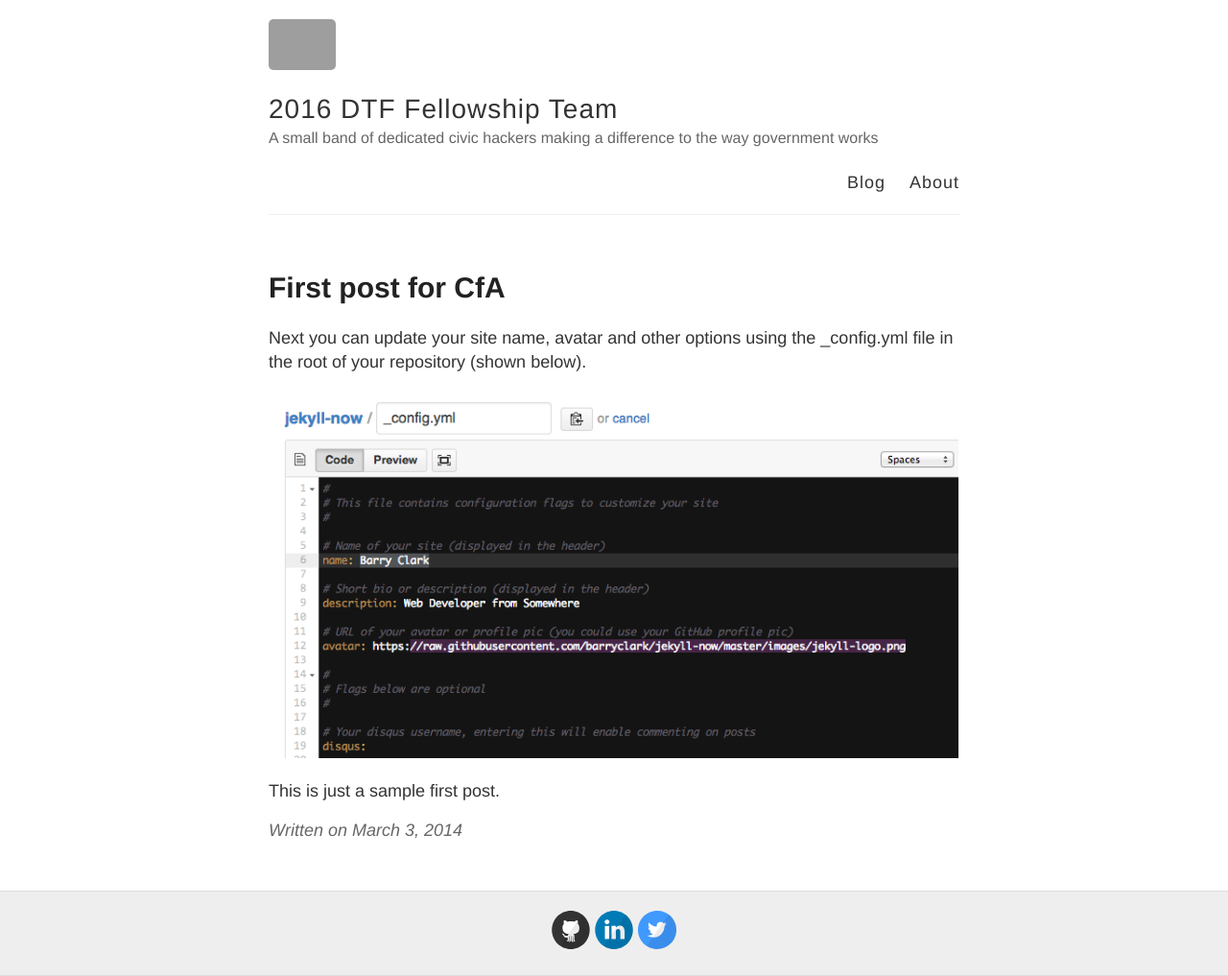
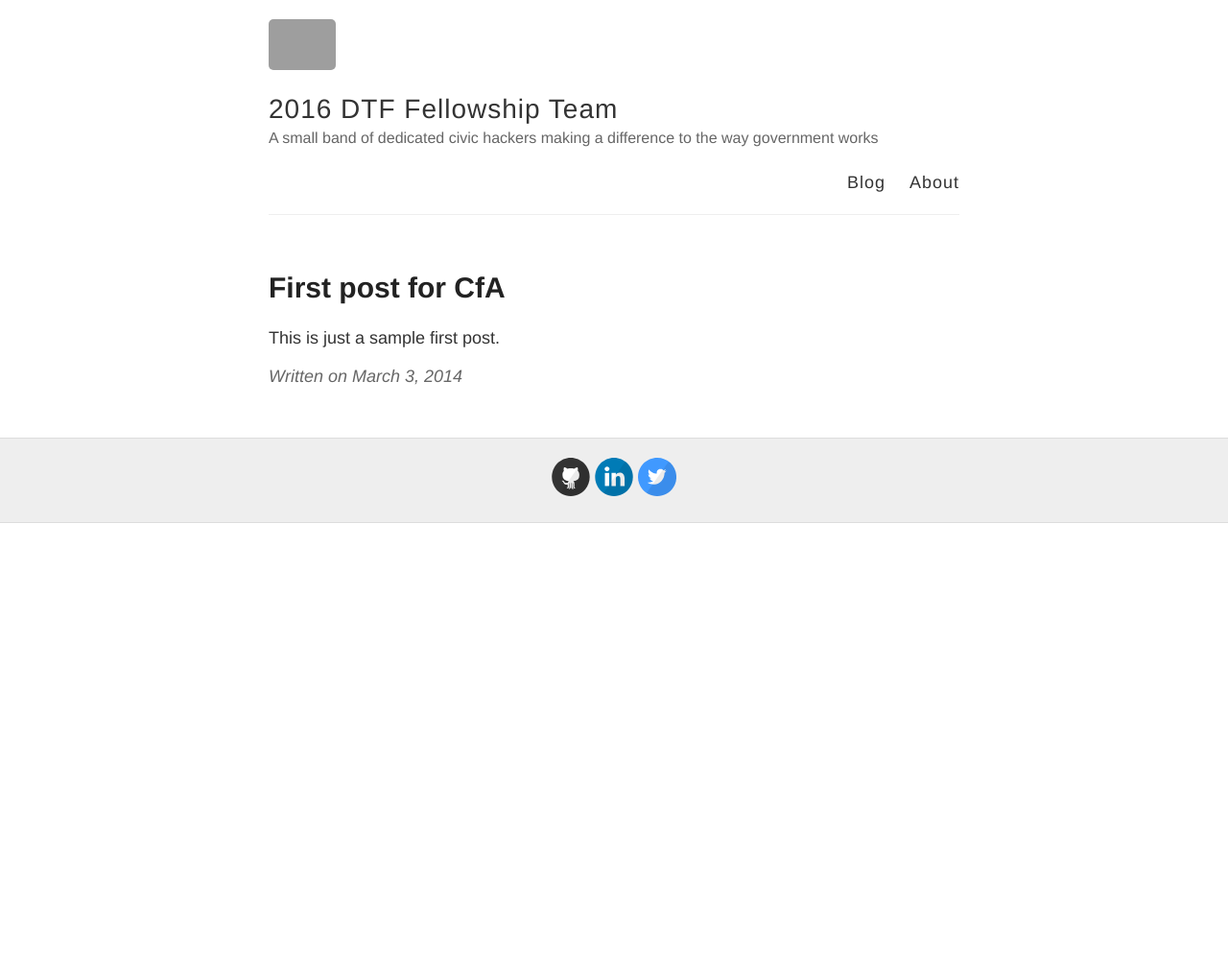
Before and after one commit to CodeforAustralia/DTF-Blog, a Jekyll site: the page built from _posts/2014-3-3-Hello-World.md, in a window 1280 px wide. Shown: the whole page at 96% size. Built offline with Jekyll 4.4.1, drawn with Linux system fonts in a browser that asks for light colours; after the commit the page ends 900 px from its top, so only the background shows below that; grey boxes are pictures that could not be loaded.

Commit message:
first post

```diff
--- a/_posts/2014-3-3-Hello-World.md
+++ b/_posts/2014-3-3-Hello-World.md
@@ -3,8 +3,4 @@ layout: post
 title: First post for CfA
 ---
 
-Next you can update your site name, avatar and other options using the _config.yml file in the root of your repository (shown below).
-
-![_config.yml]({{ site.baseurl }}/images/config.png)
-
 This is just a sample first post.
```
